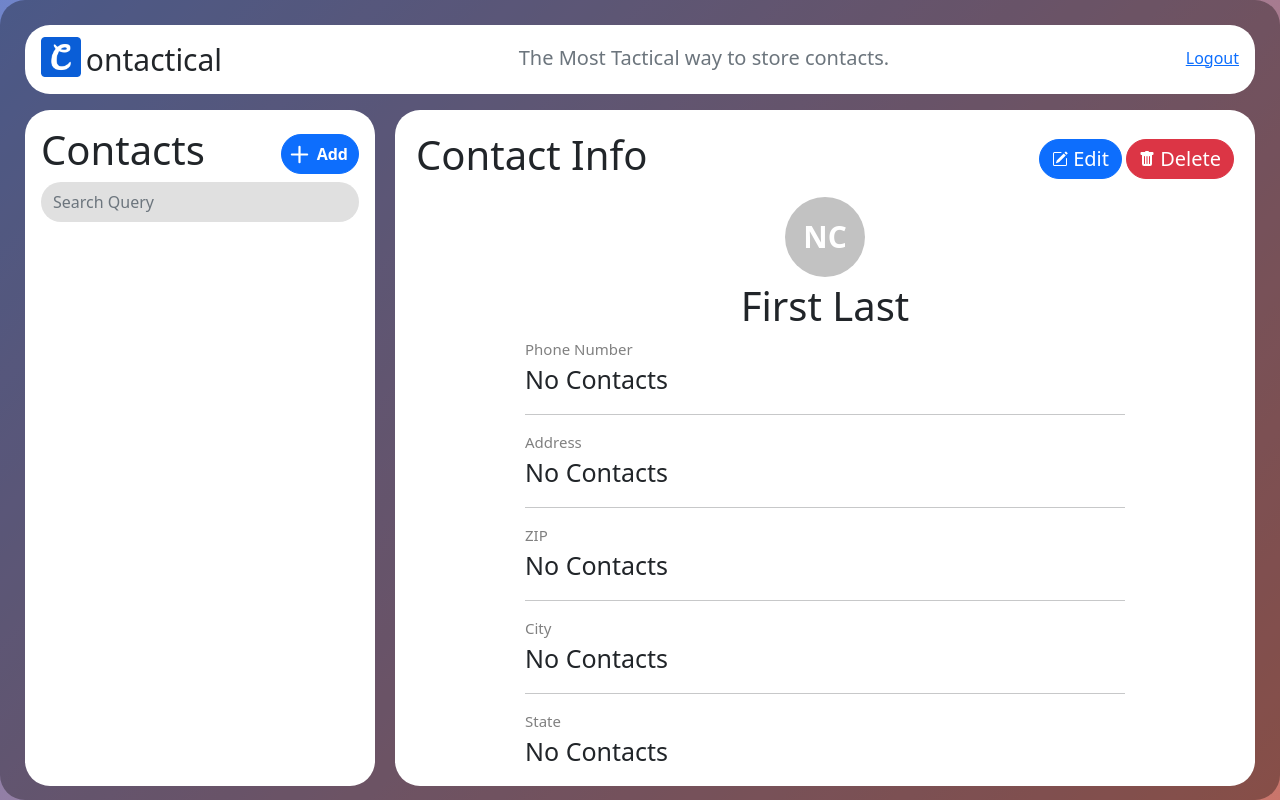
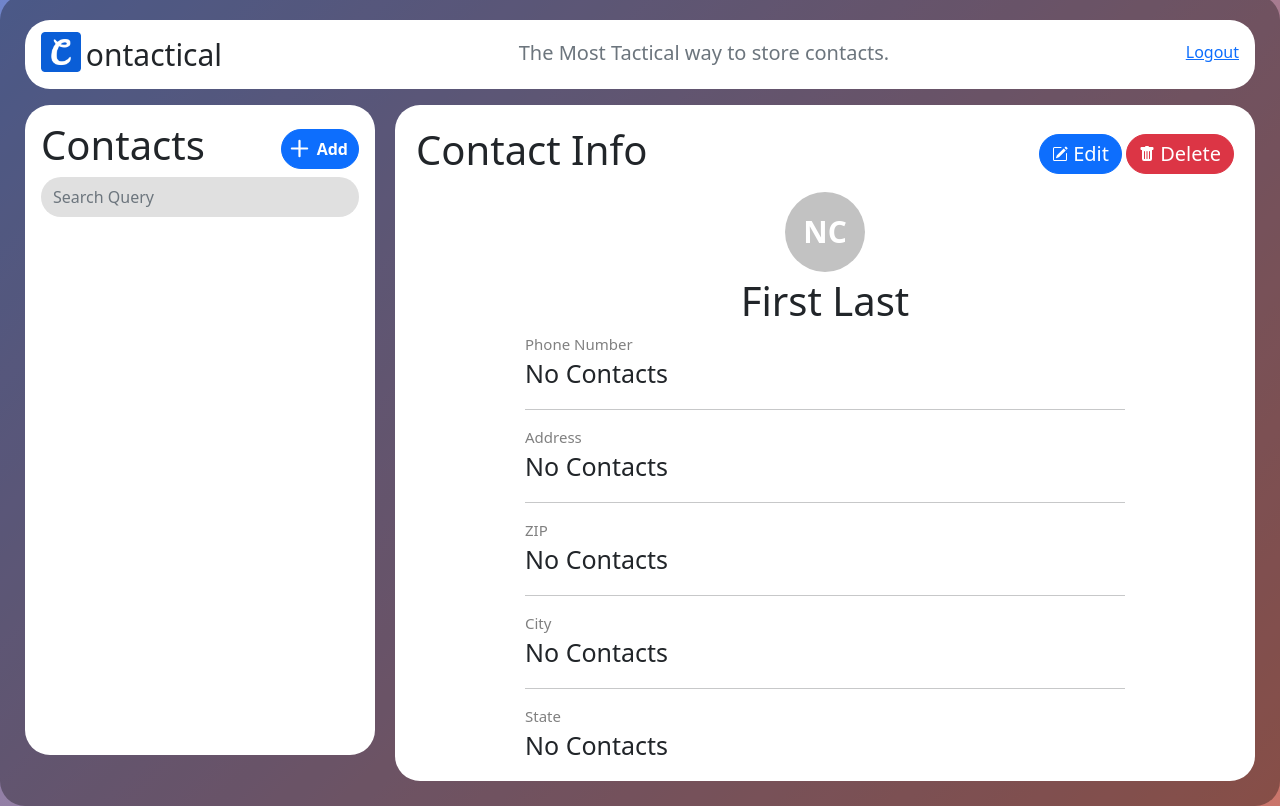
Before and after one commit to TylerMathis/COP4331G1P1, a PHP site: page /landing_page.html in a window 1280 px wide. Run offline with PHP 8.4, Linux system fonts and the light colour scheme.

Commit message:
Fix some css bugs

```diff
--- a/css/styles.css
+++ b/css/styles.css
@@ -26,7 +26,7 @@ body {
 }
 
 .contacts {
-  max-height: 60vh;
+  /*max-height: 100vh;*/
 }
 
 .contact-link {
@@ -135,7 +135,7 @@ h3.profile-ab.enlarged{
   background-color: #00000055;
   border-radius: 25px;
   padding: 25px;
-  max-height: 100%;
+  max-height: 1500px;
 }
 
 .btn.rounded {
--- a/landing_page.html
+++ b/landing_page.html
@@ -38,7 +38,7 @@
 
 	<!--Contacts-->
 	<div class="d-flex" style="justify-items: left; width: 100%">
-		<div class="p-3 beveledBox" style="margin-right: 20px; min-width: 350px">
+		<div class="p-3 beveledBox d-flex flex-column" style="margin-right: 20px; min-width: 350px; max-height: 650px;">
 			<div class="d-flex" style="justify-content: space-between; align-items: center;">
 				<h1 style="text-align: left">Contacts</h1>
 				<button data-bs-toggle="modal" data-bs-target="#newModal" type="button" class="btn btn-primary add-button">
@@ -62,12 +62,12 @@
 				<!--						<li><a class="dropdown-item" href="#">Address</a></li>-->
 				<!--					</ul>-->
 			</div>
-			<ul class="list-group contacts overflow-auto" id="contactLanding">
+			<ul class="list-group contacts" id="contactLanding" style="overflow: auto;">
 				<!--Contact Group-->
 			</ul>
 		</div>
 
-		<div class="p-3 beveledBox" id="notificationLanding" style="width: 100%; overflow: hidden">
+		<div class="p-3 beveledBox d-flex flex-column" id="notificationLanding" style="width: 100%; max-height: 700px; overflow: auto">
 			<!-- New -->
 			<div class="d-flex" style="align-items: center">
 				<!-- New Modal -->
@@ -339,8 +339,8 @@
 					</div>
 				</div>
 				<h1 id="info-full-name">First Last</h1>
-				<div style="display: flex; flex-direction: column; align-items: center; overflow: auto">
-					<div id="info-pane" class="info" style="display: flex; flex-direction: column; width: 600px;">
+				<div style="display: flex; flex-direction: column; align-items: center;">
+					<div id="info-pane" class="info" style="display: flex; flex-direction: column; width: 600px; overflow: auto">
 						<div data-contact-key="PhoneNumber">
 							<label class="contact-field" for="info-phone-number">Phone Number</label>
 							<p class="contact-field" id="info-phone-number">No Contacts</p>
```
